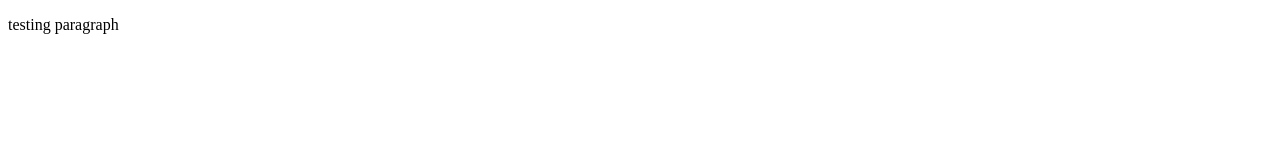
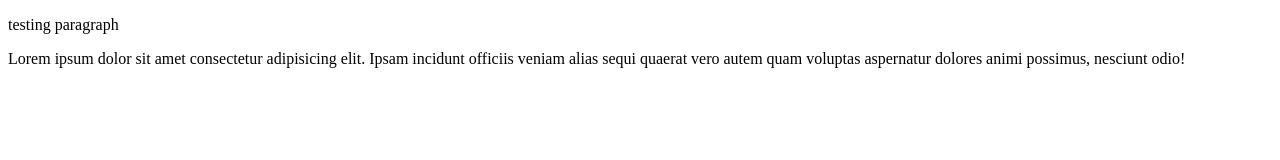
Before and after one commit to XolaniMba/To-do-list-Python, a plain HTML site: page index.html in a window 1280 px wide. Drawn offline with Linux system fonts and the light colour scheme.

Commit message:
added a paragraph

```diff
--- a/index.html
+++ b/index.html
@@ -5,6 +5,7 @@
     <meta name="viewport" content="width=device-width, initial-scale=1.0">
     <title>Document</title>
     <p>testing paragraph</p>
+    <p>Lorem ipsum dolor sit amet consectetur adipisicing elit. Ipsam incidunt officiis veniam alias sequi quaerat vero autem quam voluptas aspernatur dolores animi possimus, nesciunt odio!</p>
 </head>
 <body>
 
```
